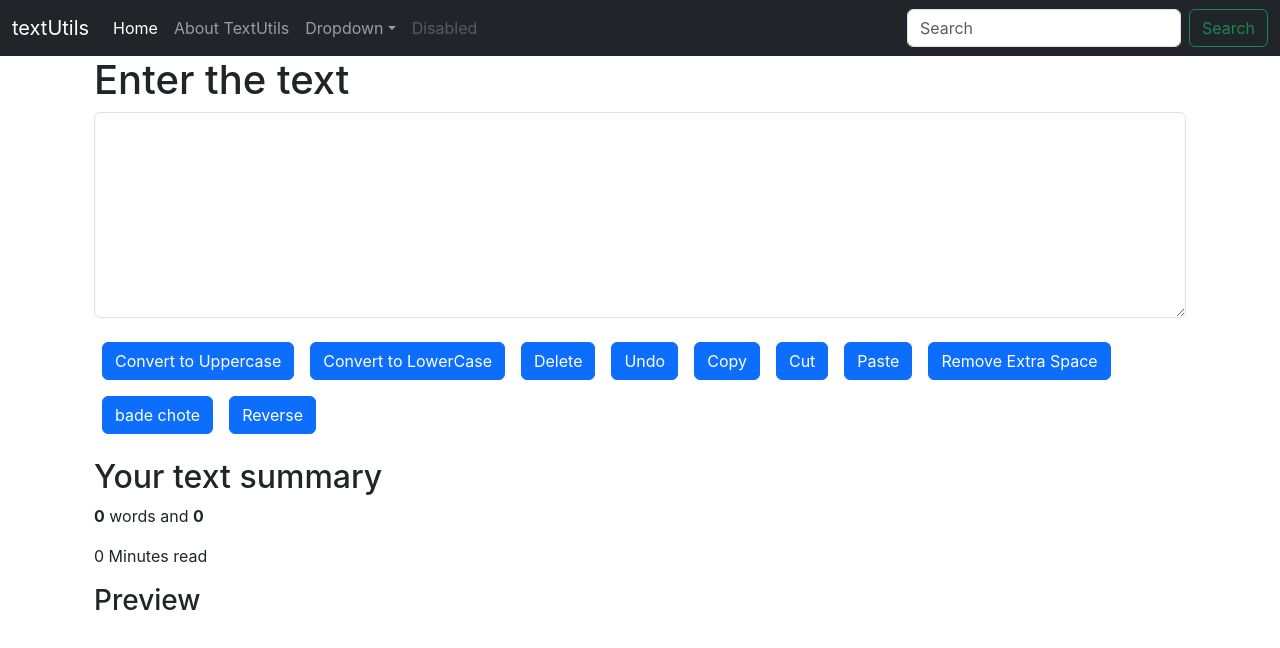
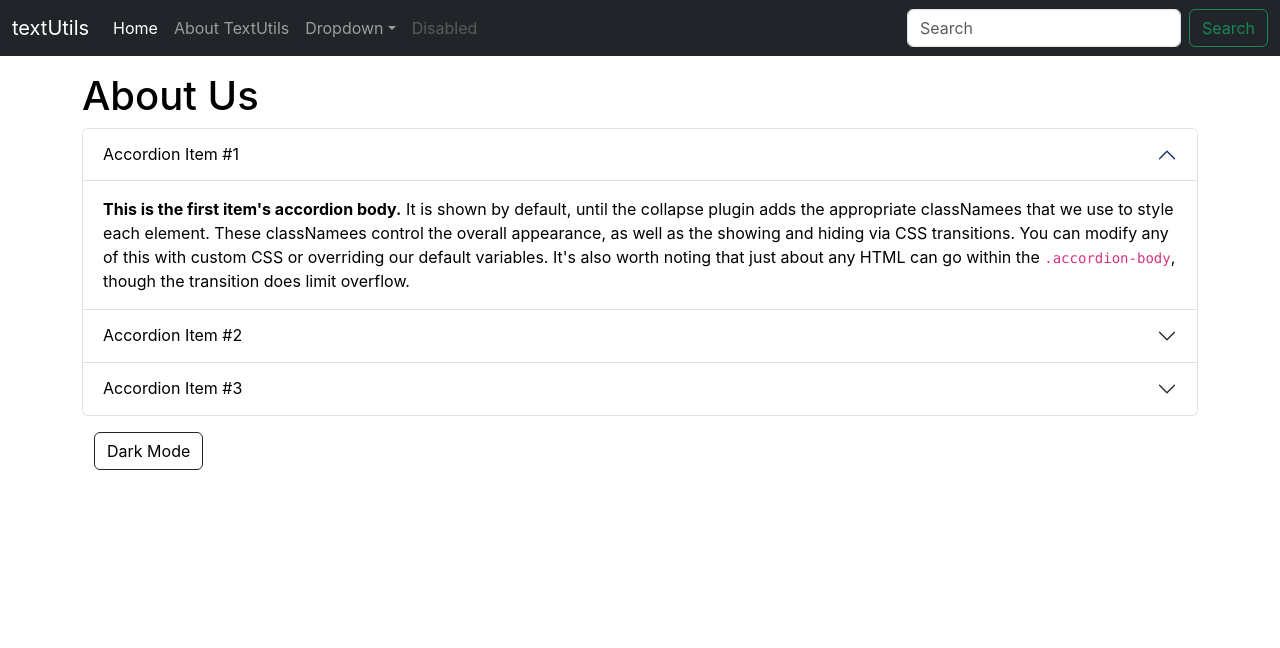
Before and after one commit to Manish72366/TextUtils, a React (Create React App) app: page / in a window 1280 px wide. Shown: the top 648 px of the page. Built offline with nearby package versions, Linux system fonts and the light colour scheme.

Commit message:
enabling dark mode

```diff
--- a/src/App.js
+++ b/src/App.js
@@ -1,14 +1,16 @@
 import "./App.css";
 import Navbar from "./components/Navbar";
-import TextForm from "./components/TextForm";
+// import TextForm from "./components/TextForm";
+import About from "./components/About";
 function App() {
   return (
     <>
       <Navbar title="textUtils" aboutText="About TextUtils" />
       {/* // so basically container is a class of bootstrap which provide some other decorations to this text form  */}
       <div className="container my-7">
-        <TextForm heading = "Enter the text"/>
+        {/* <TextForm heading = "Enter the text"/> */}
       </div>
+      <About/>
     </>
   );
 }
--- /dev/null
+++ b/src/components/About.js
@@ -0,0 +1,137 @@
+import React ,{ useState }  from "react";
+
+
+export default function About() {
+    // making a state object so mode is an object here have more functionallity
+    const [mode , setMode] = useState(
+        {
+            color : 'black',
+            backgroundColor : 'white'
+        }
+    )
+    const [btn , setbtn] = useState("Dark Mode");
+    const handleMode = () =>
+    {
+         if (mode.color === 'white')
+         {
+           setMode({
+            color : 'black',
+            backgroundColor : 'white'
+           })
+           setbtn("Dark Mode")
+         }
+         else
+         {
+           setMode({
+            color : 'white',
+            backgroundColor : 'black'
+           })
+           setbtn("Light Mode");
+         }
+    }
+  return (
+    <>
+      <div className="container my-3" style={mode}>
+        <h1 style={mode}>About Us</h1>
+        <div className="accordion" id="accordionPanelsStayOpenExample">
+          <div className="accordion-item">
+            <h2 className="accordion-header">
+              <button
+                className="accordion-button"
+                type="button"
+                data-bs-toggle="collapse"
+                data-bs-target="#panelsStayOpen-collapseOne"
+                aria-expanded="true"
+                aria-controls="panelsStayOpen-collapseOne"
+                style={mode}
+              >
+                Accordion Item #1
+              </button>
+            </h2>
+            <div
+              id="panelsStayOpen-collapseOne"
+              className="accordion-collapse collapse show"
+            >
+              <div className="accordion-body" style={mode}>
+                <strong>This is the first item's accordion body.</strong> It is
+                shown by default, until the collapse plugin adds the appropriate
+                classNamees that we use to style each element. These classNamees control
+                the overall appearance, as well as the showing and hiding via
+                CSS transitions. You can modify any of this with custom CSS or
+                overriding our default variables. It's also worth noting that
+                just about any HTML can go within the{" "}
+                <code>.accordion-body</code>, though the transition does limit
+                overflow.
+              </div>
+            </div>
+          </div>
+          <div className="accordion-item">
+            <h2 className="accordion-header">
+              <button
+                className="accordion-button collapsed"
+                type="button"
+                data-bs-toggle="collapse"
+                data-bs-target="#panelsStayOpen-collapseTwo"
+                aria-expanded="false"
+                aria-controls="panelsStayOpen-collapseTwo"
+                style={mode}
+              >
+                Accordion Item #2
+              </button>
+            </h2>
+            <div
+              id="panelsStayOpen-collapseTwo"
+              className="accordion-collapse collapse"
+            >
+              <div className="accordion-body" style={mode}>
+                <strong>This is the second item's accordion body.</strong> It is
+                hidden by default, until the collapse plugin adds the
+                appropriate classNamees that we use to style each element. These
+                classNamees control the overall appearance, as well as the showing
+                and hiding via CSS transitions. You can modify any of this with
+                custom CSS or overriding our default variables. It's also worth
+                noting that just about any HTML can go within the{" "}
+                <code>.accordion-body</code>, though the transition does limit
+                overflow.
+              </div>
+            </div>
+          </div>
+          <div className="accordion-item">
+            <h2 className="accordion-header">
+              <button
+                className="accordion-button collapsed"
+                type="button"
+                data-bs-toggle="collapse"
+                data-bs-target="#panelsStayOpen-collapseThree"
+                aria-expanded="false"
+                aria-controls="panelsStayOpen-collapseThree"
+                style={mode}
+              >
+                Accordion Item #3
+              </button>
+            </h2>
+            <div
+              id="panelsStayOpen-collapseThree"
+              className="accordion-collapse collapse"
+            >
+              <div className="accordion-body" style={mode}>
+                <strong>This is the third item's accordion body.</strong> It is
+                hidden by default, until the collapse plugin adds the
+                appropriate classNamees that we use to style each element. These
+                classNamees control the overall appearance, as well as the showing
+                and hiding via CSS transitions. You can modify any of this with
+                custom CSS or overriding our default variables. It's also worth
+                noting that just about any HTML can go within the{" "}
+                <code>.accordion-body</code>, though the transition does limit
+                overflow.
+              </div>
+            </div>
+          </div>
+        </div>
+        <div className="container">
+          <button type="button" className="btn btn-dark my-3" onClick = {handleMode} style={mode}>{btn}</button>
+        </div>
+      </div>
+    </>
+  );
+}
```
